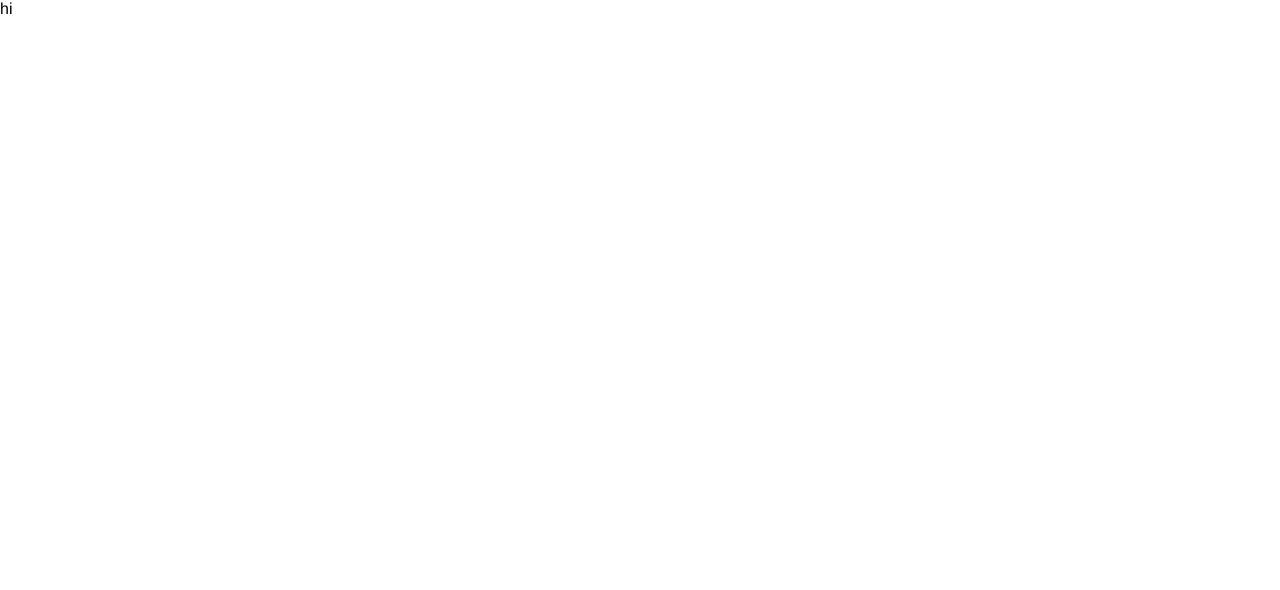
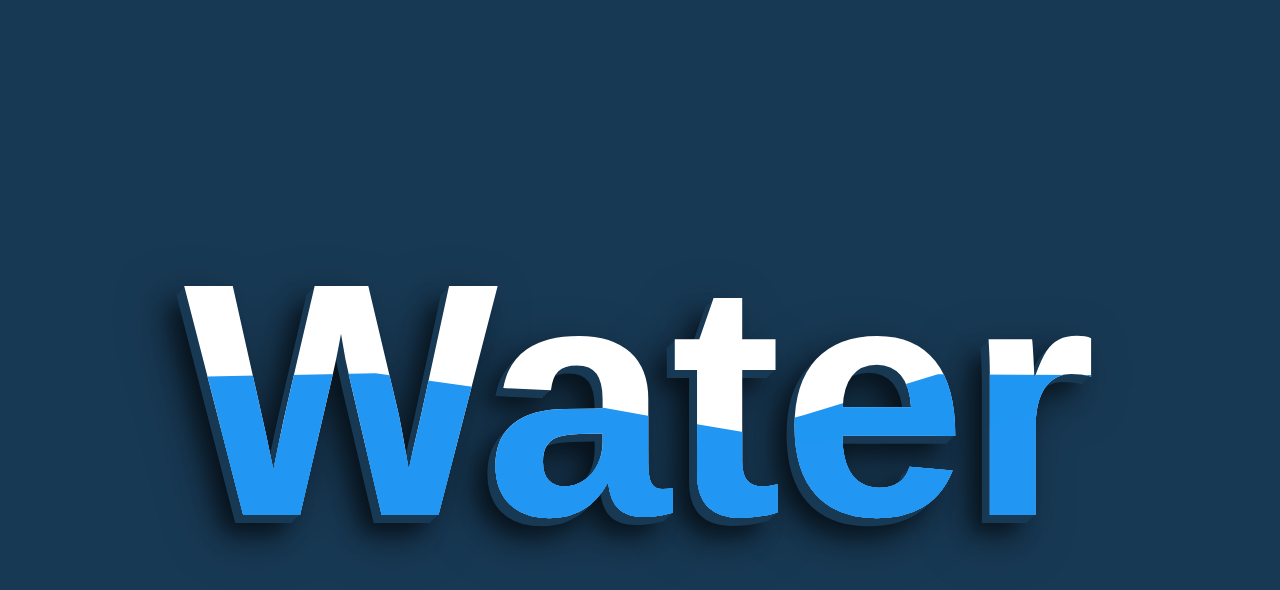
Before and after one commit to swc9803/beer, a Vue app: page /test in a window 1280 px wide. Shown: the top 590 px of the page. Built offline with nearby package versions, Linux system fonts and the light colour scheme.

Commit message:
movingText 스타일 변경, bubble 개수 증가, scroll문구 추가+애니메이션

```diff
--- a/src/components/FallingToWater.vue
+++ b/src/components/FallingToWater.vue
@@ -1,5 +1,4 @@
 <template>
-  <span>
   <div class="waterWrap" @mousemove="cursorMove">
     <p ref="fallingText" class="fallingText">Wanna Cool?</p>
     <div ref="btn" class="btnWrap">
@@ -11,8 +10,8 @@
       <div class="clip" />
     </div>
     <p ref="movingText" class="movingText">Enjoy Sung Beer</p>
-      <p ref="scroll" class="scroll">Please Keep Scrolling</p>
-      <svg v-for="bubble in 20" :key="bubble" class="bubbles" :ref="bubbleRef"
+    <p ref="scroll" class="scroll">Please Keep Scrolling🔽</p>
+    <svg v-for="bubble in 25" :key="bubble" class="bubbles" :ref="bubbleRef"
       xmlns="http://www.w3.org/2000/svg" fill="none" viewBox="0 0 248 248">
       <g filter="url(#bubble_f_11_2)">
         <mask id="path-1-inside-1_11_2" fill="#fff">
@@ -34,15 +33,14 @@
       </defs>
     </svg>
   </div><div />
-  </span>
 </template>
 
 <script>
 import gsap from 'gsap'
-import { ref } from 'vue'
+import { onMounted, ref } from 'vue'
 
 export default {
-  setup (props, { emit }) {
+  setup () {
     const fallingText = ref()
     const btn = ref()
     const reject = ref()
@@ -132,7 +130,7 @@ export default {
 
     const createBubble = () => {
       const setRandomPosition = () => {
-        for (var i = 0; i < 20; i++) {
+        for (var i = 0; i < 25; i++) {
           gsap.set(bubbleArray.value[i], {
             left: 'random(5, 95)%',
             scale: gsap.utils.random(0.6, 1.2)
@@ -140,7 +138,7 @@ export default {
         }
       }
       setTimeout(() => {
-        for (var i = 0; i < 20; i++) {
+        for (var i = 0; i < 25; i++) {
           setRandomPosition()
           gsap.to(bubbleArray.value[i], {
             top: '-50%',
@@ -159,6 +157,22 @@ export default {
         }
       }, 6000)
     }
+    onMounted(() => {
+      gsap.to(movingText.value, {
+        backgroundPosition: 0,
+        yoyo: true,
+        ease: 'none',
+        repeat: -1,
+        repeatDelay: 3
+      })
+      gsap.fromTo(scroll.value, { yPercent: -200 }, {
+        yPercent: 200,
+        yoyo: true,
+        duration: 3,
+        ease: 'none',
+        repeat: -1
+      })
+    })
     return {
       bubbleArray,
       bubbleRef,
@@ -178,6 +192,7 @@ export default {
 </script>
 
 <style lang="scss">
+$mainFont: -apple-system, BlinkMacSystemFont, 'Segoe UI', Roboto, Oxygen, Ubuntu, Cantarell, 'Open Sans', 'Helvetica Neue', sans-serif;
 #app {
   overflow: hidden;
 }
@@ -191,7 +206,7 @@ export default {
     position: relative;
     top: 30%;
     display: inline-block;
-    font-family: -apple-system, BlinkMacSystemFont, 'Segoe UI', Roboto, Oxygen, Ubuntu, Cantarell, 'Open Sans', 'Helvetica Neue', sans-serif;
+    font-family: $mainFont;
     font-size: 5rem;
     font-weight: 800;
     margin: 0 3% 0 3%;
@@ -244,7 +259,7 @@ export default {
   .movingText {
     position: relative;
     top: 20%;
-    font-family: -apple-system, BlinkMacSystemFont, 'Segoe UI', Roboto, Oxygen, Ubuntu, Cantarell, 'Open Sans', 'Helvetica Neue', sans-serif;
+    font-family: $mainFont;
     font-size: 5rem;
     font-weight: 800;
     margin: 0;
@@ -252,25 +267,32 @@ export default {
     opacity: 0;
     z-index: 4;
     letter-spacing: 3px;
-    text-shadow: 1px 1px 1px #bed2ff,
-    1px 2px 1px #78a3ff,
-    1px 3px 1px #719eff,
-    1px 4px 1px #7da6ff,
-    1px 5px 1px #4d85ff,
-    1px 6px 1px #4d85ff,
-    1px 7px 1px #4d85ff,
-    1px 8px 1px #4d85ff,
-    1px 9px 1px #4d85ff,
-    1px 18px 6px rgba(16,16,16,0.3),
-    1px 25px 35px rgba(16,16,16,0.1),
-    1px 30px 60px rgba(16,16,16,0.3);
+    background-clip: text;
+    color: transparent;
+    background-image: linear-gradient(18deg, rgba(208,206,43,1) 46%, rgba(255,255,255,1) 63%);
+    background-size: 300%;
+    animation: fillText 3s linear infinite;
+  }
+  @keyframes fillText {
+    0% {
+      background-position: 0% 100%;
+    }
+    50% {
+      background-position: 100% 0;
+    }
+    100% {
+      background-position: 0% 100%;
+    }
   }
   .scroll {
     position: absolute;
-    width: 100%;
+    transform: translate(-50%);
+    left: 50%;
     bottom: 20%;
     opacity: 0;
-    font-size: 3rem;
+    cursor: pointer;
+    font-style: oblique;
+    font-size: 1.5rem;
     transition: 2s;
     color: rgb(255, 255, 255);
   }
--- a/src/pages/Home.vue
+++ b/src/pages/Home.vue
@@ -115,10 +115,10 @@ export default {
   display: flex;
   overflow: hidden;
   section {
+    position: relative;
     overflow: hidden;
     width: 100%;
     height: 100vh;
-    position: relative;
   }
   .section2 {
     background: #dab37980;
@@ -133,6 +133,7 @@ export default {
 @media screen and (max-width: 768px) {
   .container {
     width: 100%;
+    height: 100%;
     display: block;
   }
 }
--- a/src/pages/Test.vue
+++ b/src/pages/Test.vue
@@ -1,5 +1,10 @@
 <template>
-  <div ref="dd">hi</div>
+<div class="liquid">
+      <h2>Water</h2>
+      <h2>Water</h2>
+      <h2>Water</h2>
+      <h2>Water</h2>
+    </div>
 </template>
 
 <script>
@@ -18,5 +23,65 @@ export default {
 </script>
 
 <style lang="scss" scoped>
-
+.liquid {
+  position: relative;
+  width: 100%;
+  height: 100vh;
+  display: flex;
+  justify-content: center;
+  align-items: center;
+  background: #183954;
+}
+.liquid h2 {
+  position: absolute;
+  font-size: 26vw;
+}
+.liquid h2:nth-child(1) {
+  color: #fff;
+  text-shadow: -2px 2px 0px #183954, -4px 4px 0px #183954, -6px 6px 0px #183954,
+    -8px 8px 0px #183954, -18px 18px 20px rgba(0, 0, 0, 0.5),
+    -18px 18px 50px rgba(0, 0, 0, 0.5);
+}
+.liquid h2:nth-child(2) {
+  color: #2196f3;
+  animation: wave 3s ease-in-out infinite;
+}
+.liquid h2:nth-child(3) {
+  color: #2196f3;
+  opacity: 0.5;
+  animation: wave 6s ease-in-out infinite;
+}
+.liquid h2:nth-child(4) {
+  color: #2196f3;
+  animation: wave 4s ease-in-out infinite;
+}
+@keyframes wave {
+  0%,
+  100% {
+    clip-path: polygon(
+      0 44%,
+      21% 43%,
+      39% 49%,
+      53% 55%,
+      68% 61%,
+      85% 59%,
+      100% 49%,
+      100% 100%,
+      0% 100%
+    );
+  }
+  50% {
+    clip-path: polygon(
+      0 60%,
+      19% 68%,
+      36% 72%,
+      53% 66%,
+      68% 52%,
+      82% 39%,
+      100% 42%,
+      100% 100%,
+      0% 100%
+    );
+  }
+}
 </style>
```
Lines whose indentation alone changed are shown as unchanged.
